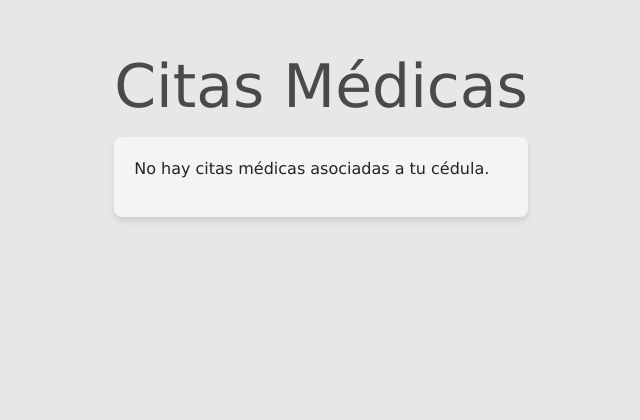
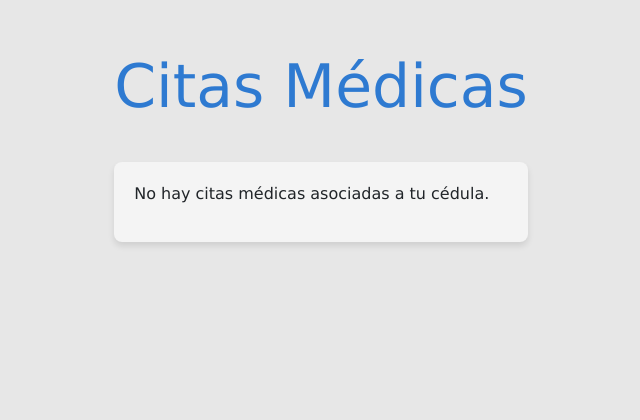
Before and after one commit to Eduardo37830/ingenieriaSoftware1, a Flask app: page /citas_medicas in a window 1280 px wide. Shown: the part 54-474 px from the top of the page, without its empty margins (319-959 px from the left). Run offline with Flask 3, Linux system fonts and the light colour scheme; a user stored in the database is signed in.

Commit message:
Ajustes citas medicas

```diff
--- a/app/templates/citas_medicas.html
+++ b/app/templates/citas_medicas.html
@@ -6,7 +6,7 @@
 <link rel="stylesheet"
     href="{{ url_for('static', filename='styles/citas_medicas.css') }}">
 
-<h1 class="citas-titulo">Citas Médicas</h1>
+<h1>Citas Médicas</h1>
 
 <div class="citas-container">
     {% if citas %}
```
Also changed, not shown: app/main.py (+46 -19 lines).
